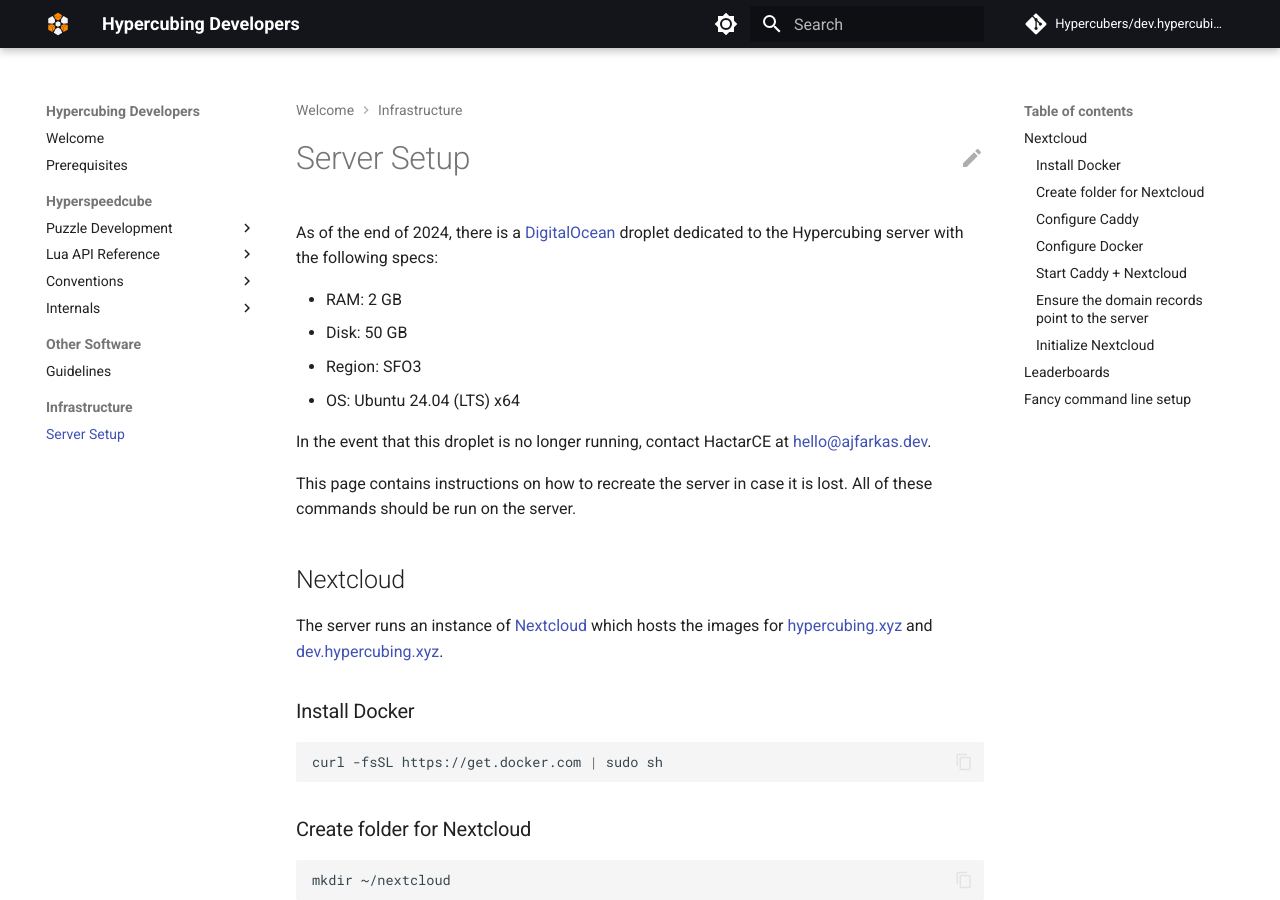
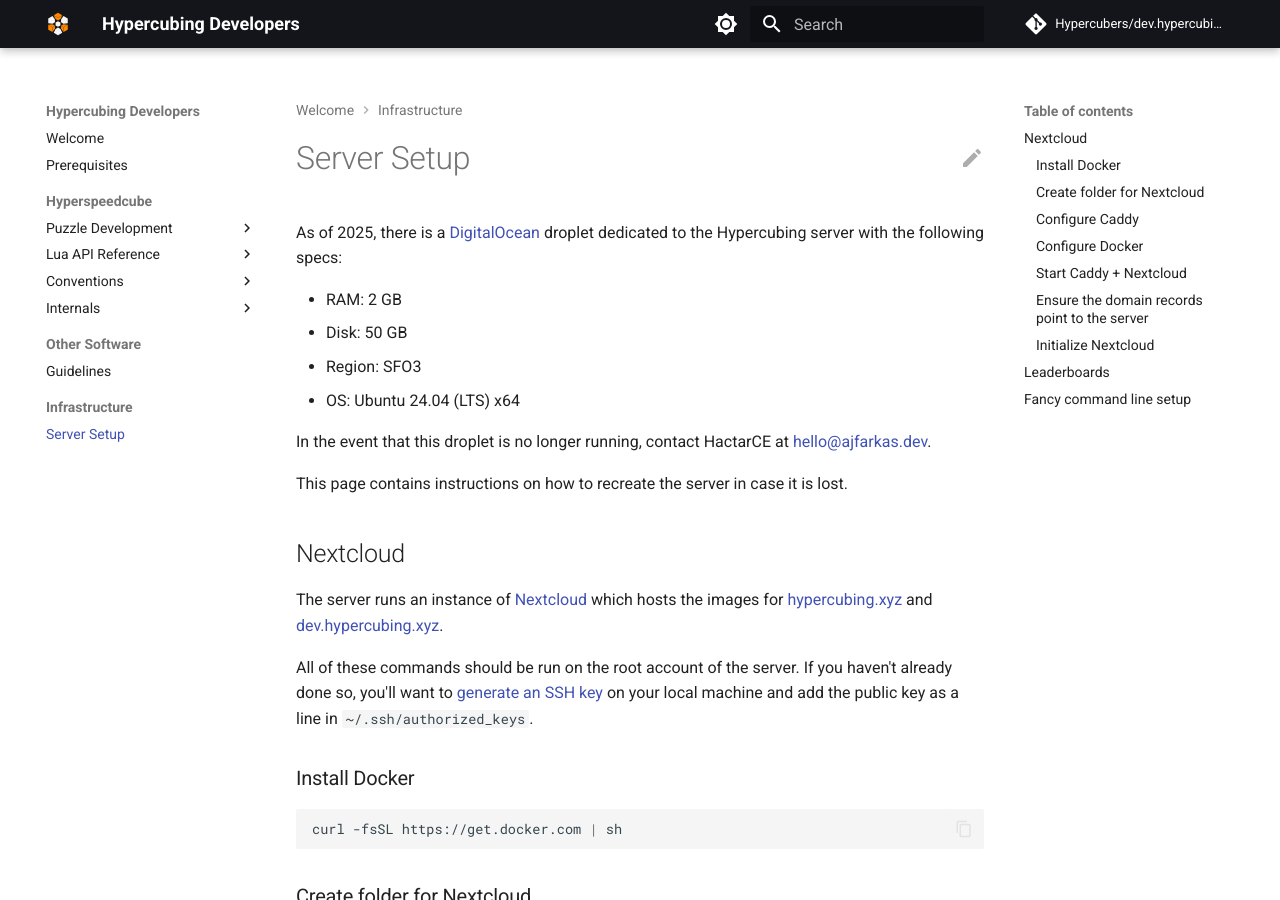
Before and after one commit to Hypercubers/dev.hypercubing.xyz, an MkDocs documentation site: the page built from docs/infrastructure/server.md, in a window 1280 px wide and 900 px high. Built offline with MkDocs 1.6.1 and Material for MkDocs 9.7.7, drawn with Linux system fonts in a browser that asks for light colours; comment, search, counter and statistics services are not loaded; some of the changed text lies outside the part shown.

Commit message:
Clarify Unix accounts in server setup

````diff
--- a/docs/infrastructure/server.md
+++ b/docs/infrastructure/server.md
@@ -1,6 +1,6 @@
 # Server Setup
 
-As of the end of 2024, there is a [DigitalOcean](https://www.digitalocean.com/) droplet dedicated to the Hypercubing server with the following specs:
+As of 2025, there is a [DigitalOcean](https://www.digitalocean.com/) droplet dedicated to the Hypercubing server with the following specs:
 
 - RAM: 2 GB
 - Disk: 50 GB
@@ -9,16 +9,18 @@
 
 In the event that this droplet is no longer running, contact HactarCE at <hello@ajfarkas.dev>.
 
-This page contains instructions on how to recreate the server in case it is lost. All of these commands should be run on the server.
+This page contains instructions on how to recreate the server in case it is lost.
 
 ## Nextcloud
 
 The server runs an instance of [Nextcloud](https://nextcloud.com/) which hosts the images for [hypercubing.xyz](https://hypercubing.xyz/) and [dev.hypercubing.xyz](https://dev.hypercubing.xyz/).
 
+All of these commands should be run on the root account of the server. If you haven't already done so, you'll want to [generate an SSH key](https://docs.github.com/en/authentication/connecting-to-github-with-ssh/generating-a-new-ssh-key-and-adding-it-to-the-ssh-agent) on your local machine and add the public key as a line in `~/.ssh/authorized_keys`.
+
 ### Install Docker
 
 ```sh
-curl -fsSL https://get.docker.com | sudo sh
+curl -fsSL https://get.docker.com | sh
 ```
 
 ### Create folder for Nextcloud
@@ -172,7 +176,9 @@
 
 The leaderboards are hosted by a single Rust program that controls the Discord bot, database, and web server.
 
-Follow the database setup and running instructions in `README.md` at `https://github.com/Hypercubers/hypercubing-leaderboards`, including the cron job and useful scripts.
+1. Create a new user: `useradd leaderboards`.
+2. Add your SSH key to `/home/leaderboards/.ssh/authorized_keys`.
+3. Follow the database setup and running instructions in `README.md` at `https://github.com/Hypercubers/hypercubing-leaderboards`, including the cron job and useful scripts.
 
 ## Fancy command line setup
 
````
Also changed, not shown: other parts of docs/infrastructure/server.md (+2 -0 lines).
